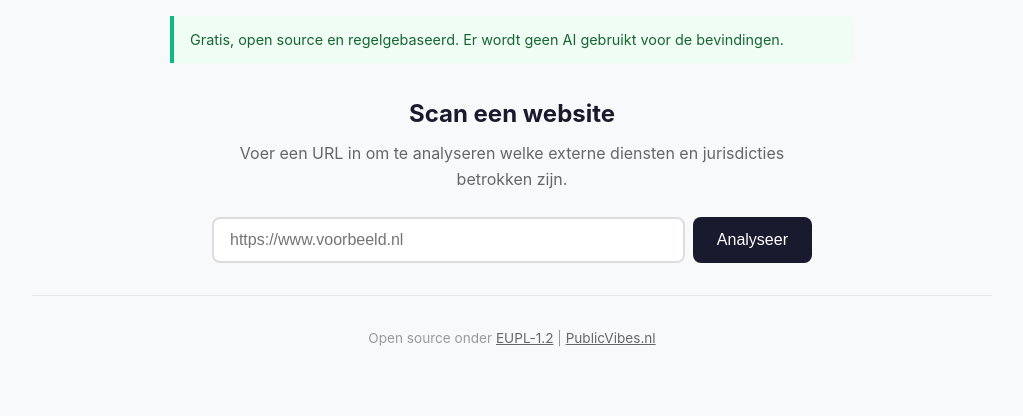
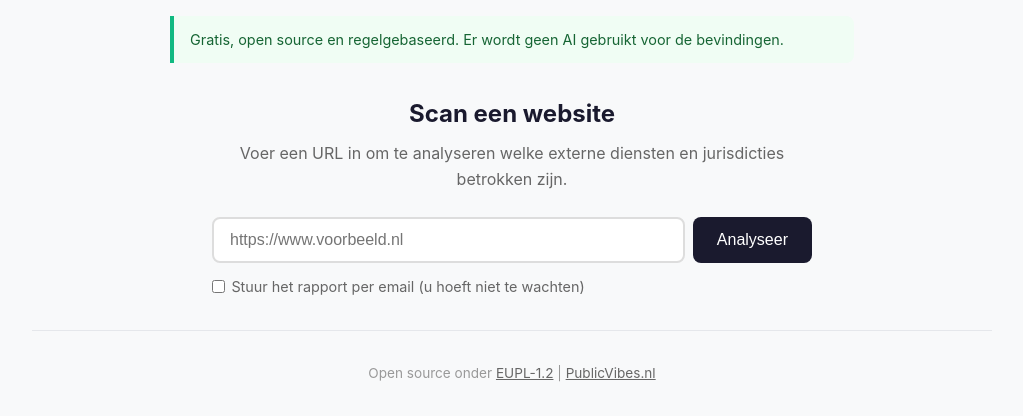
Before and after one commit to rwrw01/soevereinscan, a FastAPI app: page / in a window 1280 px wide. Shown: the part 890-1306 px from the top of the page, without its empty margins (128-1151 px from the left). Before the commit the page ends 1237 px from the top, so only its background shows below. Run offline with FastAPI, Linux system fonts and the light colour scheme; parts of the project's set-up code (start-up, migrations or seed data) failed here and were passed over.

Commit message:
feat: email at scan start (no wait needed), URL validation (TLD + DNS required), empty scan = error

```diff
--- a/app/static/app.js
+++ b/app/static/app.js
@@ -1,6 +1,22 @@
 var BASE = document.documentElement.dataset.base || "";
 
 document.addEventListener("DOMContentLoaded", function () {
+    // Email toggle on scan form
+    var emailToggle = document.getElementById("email-toggle");
+    var emailInput = document.getElementById("scan-email");
+    var emailNote = document.getElementById("email-note");
+    if (emailToggle) {
+        emailToggle.addEventListener("change", function () {
+            if (emailToggle.checked) {
+                emailInput.classList.remove("hidden");
+                emailNote.classList.remove("hidden");
+            } else {
+                emailInput.classList.add("hidden");
+                emailNote.classList.add("hidden");
+            }
+        });
+    }
+
     var form = document.getElementById("scan-form");
     if (form) {
         form.addEventListener("submit", function (e) {
@@ -9,6 +25,7 @@ document.addEventListener("DOMContentLoaded", function () {
             var statusDiv = document.getElementById("scan-status");
             var statusText = document.getElementById("status-text");
             var btn = document.getElementById("scan-btn");
+            var wantsEmail = emailToggle && emailToggle.checked && emailInput && emailInput.value;
 
             btn.disabled = true;
             statusDiv.classList.remove("hidden");
@@ -22,9 +39,24 @@ document.addEventListener("DOMContentLoaded", function () {
                 .then(function (res) {
                     return res.json().then(function (data) {
                         if (res.ok) {
-                            window.location.href = BASE + "/results/" + data.id;
+                            if (wantsEmail) {
+                                // Send email request, then show confirmation
+                                fetch(BASE + "/api/scan/" + data.id + "/email", {
+                                    method: "POST",
+                                    headers: { "Content-Type": "application/json" },
+                                    body: JSON.stringify({ email: emailInput.value }),
+                                });
+                                statusText.textContent = "Scan is gestart. Het rapport wordt per email verzonden naar " + emailInput.value + ". U kunt deze pagina sluiten.";
+                                statusDiv.querySelector(".spinner").style.display = "none";
+                            } else {
+                                window.location.href = BASE + "/results/" + data.id;
+                            }
                         } else {
-                            statusText.textContent = "Fout: " + (data.detail || "Onbekende fout");
+                            var detail = data.detail;
+                            if (Array.isArray(detail)) {
+                                detail = detail.map(function(d) { return d.msg || d; }).join("; ");
+                            }
+                            statusText.textContent = "Fout: " + (detail || "Onbekende fout");
                             btn.disabled = false;
                         }
                     });
--- a/app/static/style.css
+++ b/app/static/style.css
@@ -383,6 +383,11 @@ th {
 .map-dot:hover { filter: brightness(1.3); }
 
 /* --- Email section --- */
+.email-option { margin-top: 0.75rem; }
+.email-option label { font-size: 0.9rem; color: #666; cursor: pointer; display: flex; align-items: center; gap: 0.4rem; }
+.email-option input[type="email"] { margin-top: 0.5rem; padding: 0.5rem 0.75rem; border: 2px solid #e5e7eb; border-radius: 8px; font-size: 0.9rem; width: 100%; max-width: 400px; }
+.email-option input[type="email"]:focus { border-color: #1a1a2e; outline: none; }
+.email-privacy-note { font-size: 0.78rem; color: #999; margin-top: 0.25rem; }
 .email-form {
     display: flex; gap: 0.5rem; margin-top: 0.75rem;
 }
--- a/app/templates/index.html
+++ b/app/templates/index.html
@@ -51,6 +51,13 @@
         <input type="url" id="scan-url" name="url" placeholder="https://www.voorbeeld.nl" required>
         <button type="submit" id="scan-btn">Analyseer</button>
     </form>
+    <div class="email-option">
+        <label for="scan-email">
+            <input type="checkbox" id="email-toggle"> Stuur het rapport per email (u hoeft niet te wachten)
+        </label>
+        <input type="email" id="scan-email" name="email" placeholder="uw@emailadres.nl" class="hidden">
+        <p class="email-privacy-note hidden" id="email-note">Uw emailadres wordt niet opgeslagen. Het rapport wordt eenmalig verzonden.</p>
+    </div>
     <div id="scan-status" class="hidden">
         <div class="spinner"></div>
         <p id="status-text">Scan wordt gestart...</p>
```
